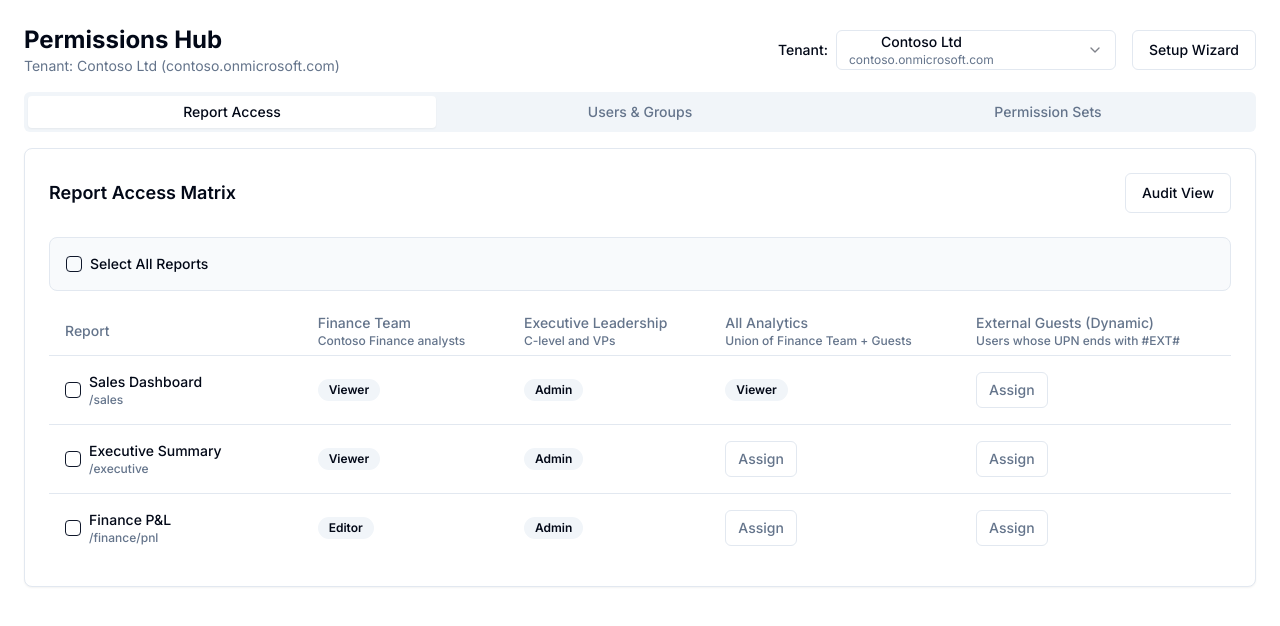
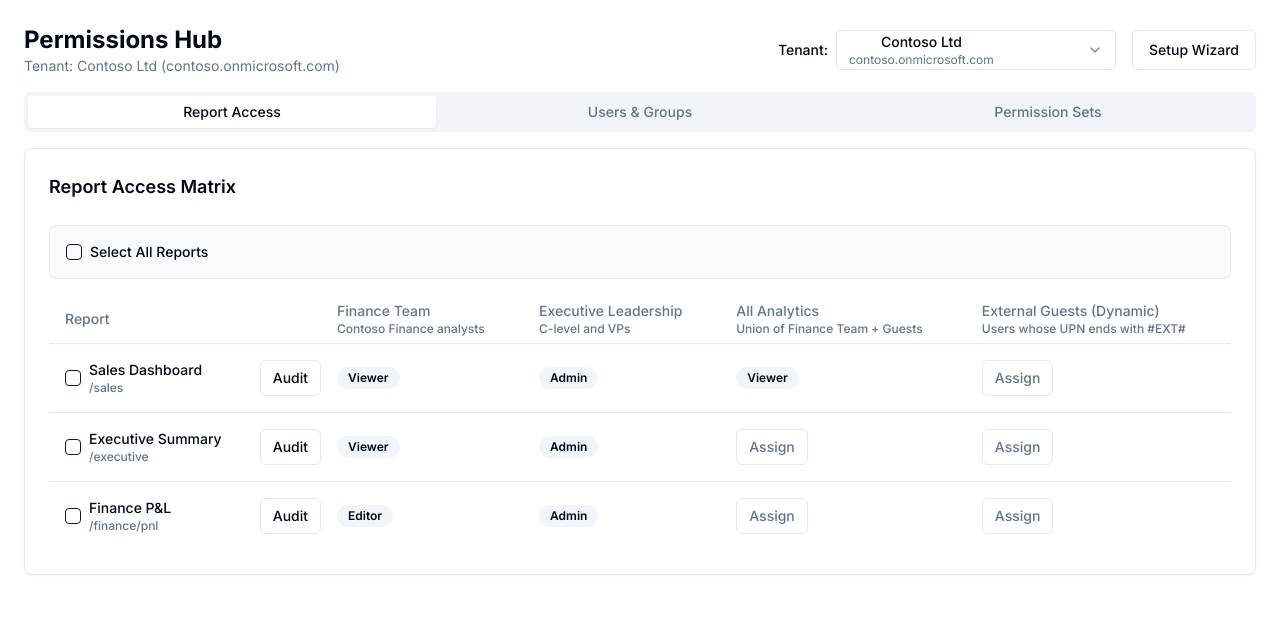
Before and after one commit to ethanteng/reportinghub, a Next.js app: page / in a window 1280 px wide. Shown: the top 626 px of the page. Built offline with nearby package versions, Linux system fonts and the light colour scheme.

Commit message:
Add individual Audit buttons for each report in the matrix

```diff
--- a/src/components/features/permissions-hub/components/ReportAccessMatrix.tsx
+++ b/src/components/features/permissions-hub/components/ReportAccessMatrix.tsx
@@ -75,17 +75,7 @@
     <>
       <Card>
         <CardHeader>
-          <div className="flex items-center justify-between">
           <h3 className="text-lg font-semibold">Report Access Matrix</h3>
-            <div className="flex gap-2">
-              <Button
-                variant="outline"
-                onClick={() => setAuditReportId(auditReportId ? null : reports[0]?.id || null)}
-              >
-                {auditReportId ? 'Close Audit' : 'Audit View'}
-              </Button>
-            </div>
-          </div>
         </CardHeader>
         <CardContent>
           {/* Bulk Actions Bar */}
@@ -174,6 +164,7 @@
                 {reports.map((report) => (
                   <TableRow key={report.id}>
                     <TableCell className="font-medium sticky left-0 bg-background z-10">
+                      <div className="flex items-center justify-between">
                         <div className="flex items-center gap-2">
                           <Checkbox
                             checked={selectedReports.includes(report.id)}
@@ -183,6 +174,15 @@
                             <span>{report.name}</span>
                             <span className="text-xs text-muted-foreground">{report.path}</span>
                           </div>
+                        </div>
+                        <Button
+                          variant="outline"
+                          size="sm"
+                          onClick={() => setAuditReportId(report.id)}
+                          className="ml-2"
+                        >
+                          Audit
+                        </Button>
                       </div>
                     </TableCell>
                     {tenant.groups.map((group) => {
```
Lines whose indentation alone changed are shown as unchanged.
